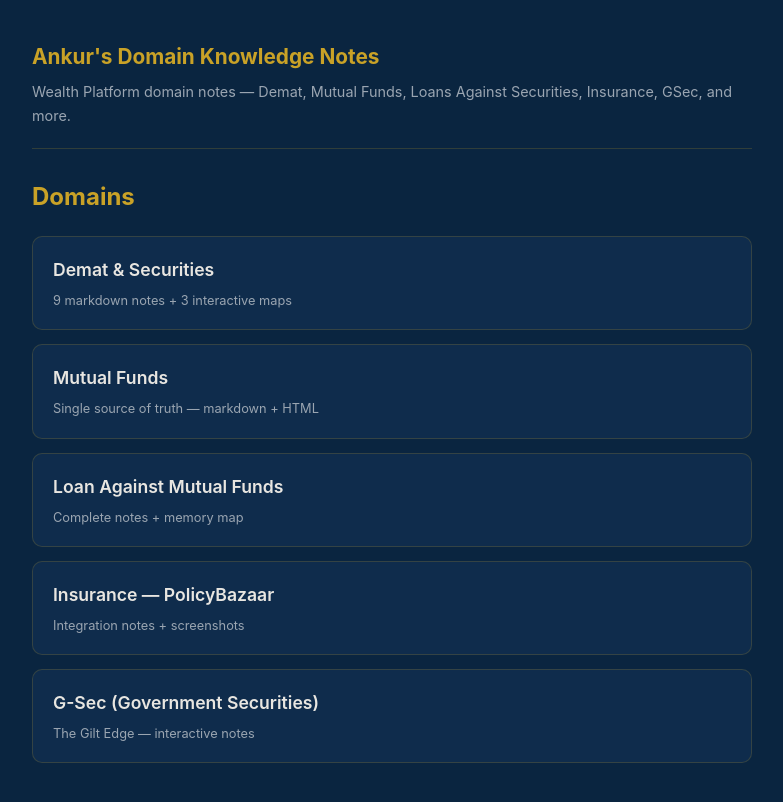
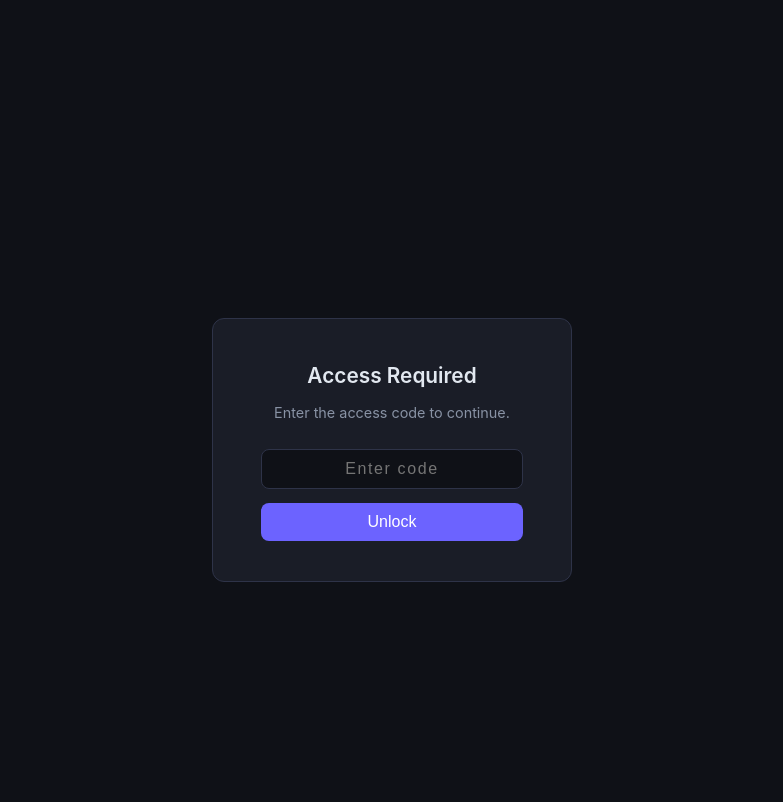
Before and after one commit to ankurkumar222/domain-notes, a Jekyll site: the page built from index.md, in a window 1280 px wide. Shown: the top 802 px of the page, without its empty margins (248-1031 px from the left). Built offline with Jekyll 4.4.1, drawn with Linux system fonts in a browser that asks for light colours.

Commit message:
add access code gate to site
Co-Authored-By: Claude Sonnet 4.6 <noreply@anthropic.com>

```diff
--- a/_layouts/default.html
+++ b/_layouts/default.html
@@ -5,8 +5,84 @@
   <meta name="viewport" content="width=device-width, initial-scale=1.0">
   <title>{% if page.title %}{{ page.title }} — {% endif %}{{ site.title }}</title>
   <link rel="stylesheet" href="{{ site.baseurl }}/assets/style.css">
+  <style>
+    #gate-overlay {
+      position: fixed;
+      inset: 0;
+      background: #0f1117;
+      display: flex;
+      align-items: center;
+      justify-content: center;
+      z-index: 9999;
+    }
+    #gate-box {
+      background: #1a1d27;
+      border: 1px solid #2e3348;
+      border-radius: 12px;
+      padding: 40px 48px;
+      text-align: center;
+      max-width: 360px;
+      width: 90%;
+    }
+    #gate-box h2 {
+      margin: 0 0 8px;
+      color: #e2e8f0;
+      font-size: 1.3rem;
+      font-weight: 600;
+    }
+    #gate-box p {
+      margin: 0 0 24px;
+      color: #8892a4;
+      font-size: 0.9rem;
+    }
+    #gate-input {
+      width: 100%;
+      box-sizing: border-box;
+      padding: 10px 14px;
+      border-radius: 8px;
+      border: 1px solid #2e3348;
+      background: #0f1117;
+      color: #e2e8f0;
+      font-size: 1rem;
+      text-align: center;
+      letter-spacing: 0.1em;
+      outline: none;
+      margin-bottom: 14px;
+    }
+    #gate-input:focus {
+      border-color: #6c63ff;
+    }
+    #gate-btn {
+      width: 100%;
+      padding: 10px;
+      border-radius: 8px;
+      border: none;
+      background: #6c63ff;
+      color: #fff;
+      font-size: 1rem;
+      cursor: pointer;
+      font-weight: 500;
+    }
+    #gate-btn:hover { background: #574fd6; }
+    #gate-error {
+      margin-top: 12px;
+      color: #fc8181;
+      font-size: 0.85rem;
+      display: none;
+    }
+  </style>
 </head>
 <body>
+  <div id="gate-overlay">
+    <div id="gate-box">
+      <h2>Access Required</h2>
+      <p>Enter the access code to continue.</p>
+      <input id="gate-input" type="password" placeholder="Enter code" autocomplete="off" />
+      <button id="gate-btn">Unlock</button>
+      <div id="gate-error">Incorrect code. Please try again.</div>
+    </div>
+  </div>
+
   <div class="wrap">
     <header class="site-header">
       <a class="logo" href="{{ site.baseurl }}/">{{ site.title }}</a>
@@ -14,5 +90,39 @@
     </header>
     {{ content }}
   </div>
+
+  <script>
+    (function () {
+      var CODE = "isha";
+      var KEY = "site_access_granted";
+
+      var overlay = document.getElementById("gate-overlay");
+
+      if (localStorage.getItem(KEY) === "1") {
+        overlay.remove();
+        return;
+      }
+
+      var input = document.getElementById("gate-input");
+      var btn = document.getElementById("gate-btn");
+      var error = document.getElementById("gate-error");
+
+      function attempt() {
+        if (input.value.trim().toLowerCase() === CODE) {
+          localStorage.setItem(KEY, "1");
+          overlay.remove();
+        } else {
+          error.style.display = "block";
+          input.value = "";
+          input.focus();
+        }
+      }
+
+      btn.addEventListener("click", attempt);
+      input.addEventListener("keydown", function (e) {
+        if (e.key === "Enter") attempt();
+      });
+    })();
+  </script>
 </body>
 </html>
```
